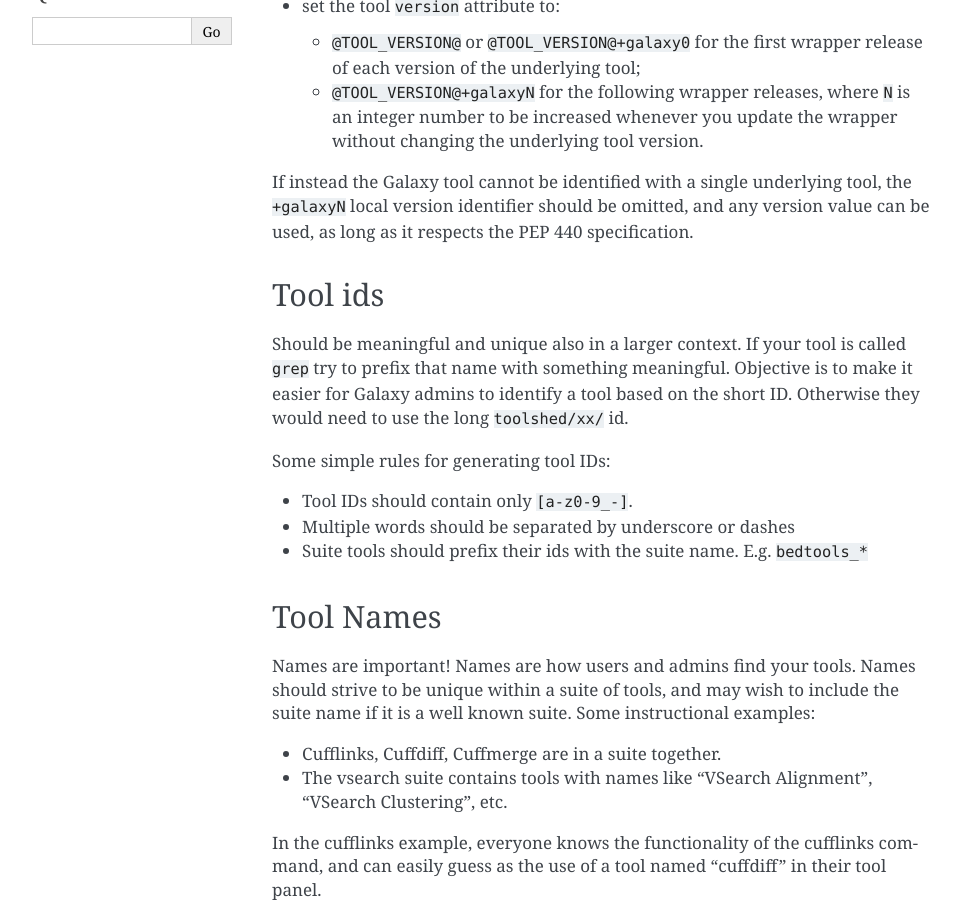
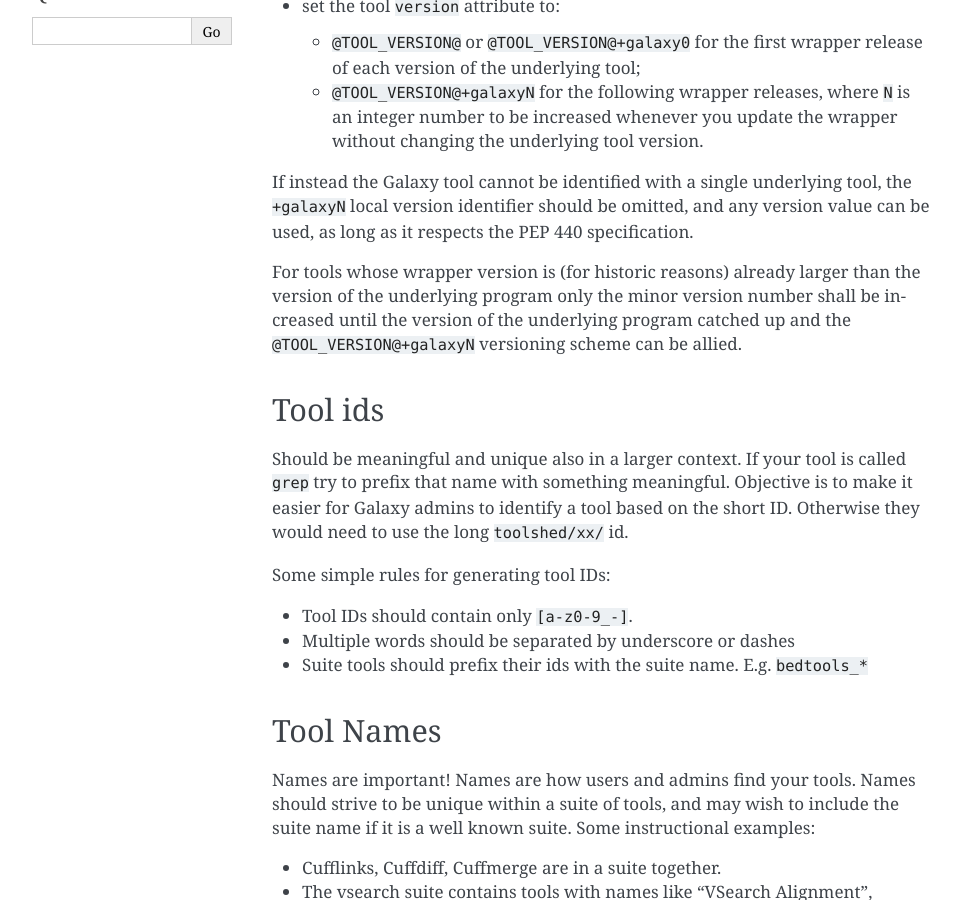
Before and after one commit to galaxy-iuc/standards, a Sphinx documentation site: the page built from docs/best_practices/tool_xml.rst, in a window 1280 px wide and 900 px high, scrolled down 630 px. Shown: the whole window, without its empty margins (148-1108 px from the left). Built offline with Sphinx 7.4.7, drawn with Linux system fonts in a browser that asks for light colours.

Commit message:
Versioning scheme improvements
Applies for tools where the TOOL_VERSION+galaxyN can not be applied.

Started a discussion here: https://github.com/galaxyproject/tools-iuc/issues/2119

```diff
--- a/docs/best_practices/tool_xml.rst
+++ b/docs/best_practices/tool_xml.rst
@@ -40,6 +40,11 @@ If the Galaxy tool is a wrapper for an underlying tool, we recommend to:
 If instead the Galaxy tool cannot be identified with a single underlying tool,
 the ``+galaxyN`` local version identifier should be omitted, and any version
 value can be used, as long as it respects the PEP 440 specification.
+
+For tools whose wrapper version is (for historic reasons) already larger than
+the version of the underlying program only the minor version number shall be
+increased until the version of the underlying program catched up and the
+``@TOOL_VERSION@+galaxyN`` versioning scheme can be allied.
 
 Tool ids
 --------
```
